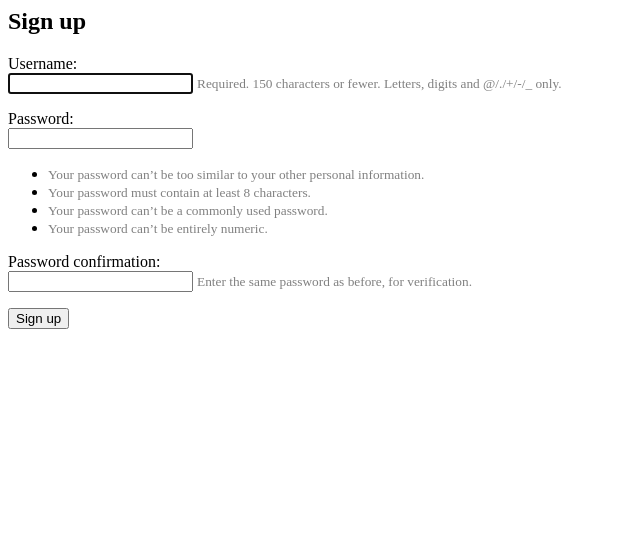
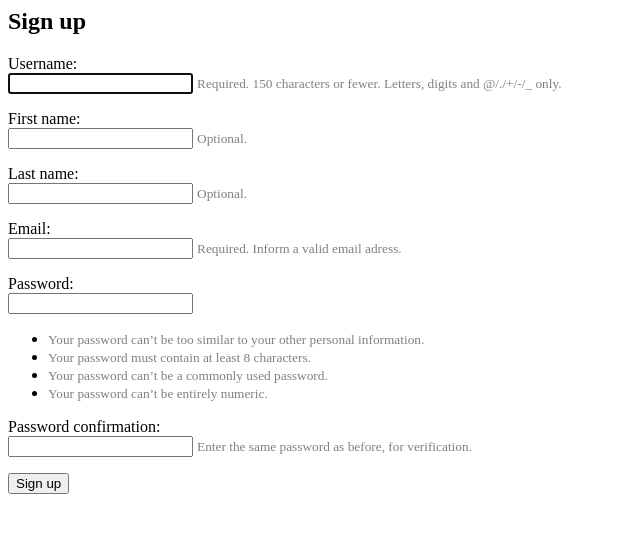
Before and after one commit to ZhenKasp/TrelloClone, a Django app: page /users/register/ in a window 1280 px wide. Shown: the top 533 px of the page, without its empty margins (0-640 px from the left). Run offline with Django 3.2, Linux system fonts and the light colour scheme.

Commit message:
add Extra Fields to Register

```diff
--- a/TrelloClone/settings.py
+++ b/TrelloClone/settings.py
@@ -120,4 +120,4 @@ USE_TZ = True
 
 STATIC_URL = '/static/'
 
-LOGIN_REDIRECT_URL = '/'
+LOGIN_REDIRECT_URL = '/users/'
--- /dev/null
+++ b/users/forms.py
@@ -0,0 +1,12 @@
+from django import forms
+from django.contrib.auth.forms import UserCreationForm
+from django.contrib.auth.models import User
+
+class SignUpForm(UserCreationForm):
+    first_name = forms.CharField(max_length = 30, required = False, help_text = "Optional.")
+    last_name = forms.CharField(max_length = 30, required = False, help_text = "Optional.")
+    email = forms.EmailField(max_length= 30, help_text = "Required. Inform a valid email adress.")
+
+    class Meta:
+        model = User
+        fields = ('username', 'first_name', 'last_name', 'email', 'password1', 'password2')
--- a/users/templates/registration/login.html
+++ b/users/templates/registration/login.html
@@ -6,4 +6,4 @@
       {{ form.as_p }}
       <button type="submit">Sign up</button>
     </form>
-{% endblock%}
+{% endblock %}
--- a/users/urls.py
+++ b/users/urls.py
@@ -1,4 +1,4 @@
-from django.urls import path, include
+from django.urls import path
 
 from . import views
 
--- a/users/views.py
+++ b/users/views.py
@@ -1,5 +1,3 @@
-from django.views import generic
-from django.contrib.auth.models import User
 from django.contrib.auth.forms import UserCreationForm
 from django.contrib.auth import authenticate, login
 from django.shortcuts import render, redirect
@@ -7,22 +5,21 @@ from django.shortcuts import render, redirect
 from django.shortcuts import render
 from django.http import HttpResponse
 
+from users.forms import SignUpForm # not TrelloClone.users.forms
+
 def index(request):
     return render(request, 'users/index.html')
 
 def register(request):
     if request.method == 'POST':
-        form = UserCreationForm(request.POST)
-
+        form = SignUpForm(request.POST)
         if form.is_valid():
             form.save()
-            username = form.cleaned_data['username']
-            password = form.cleaned_data['password1']
+            username = form.cleaned_data.get('username')
+            password = form.cleaned_data.get('password1')
             user = authenticate(username = username, password = password)
             login(request, user)
             return redirect('index')
     else:
-        form = UserCreationForm()
-    context = { 'form': form }
-
-    return render(request, 'registration/register.html', context)
+        form = SignUpForm()
+    return render(request, 'registration/register.html', { 'form': form })
```
Also changed, not shown: db.sqlite3.
